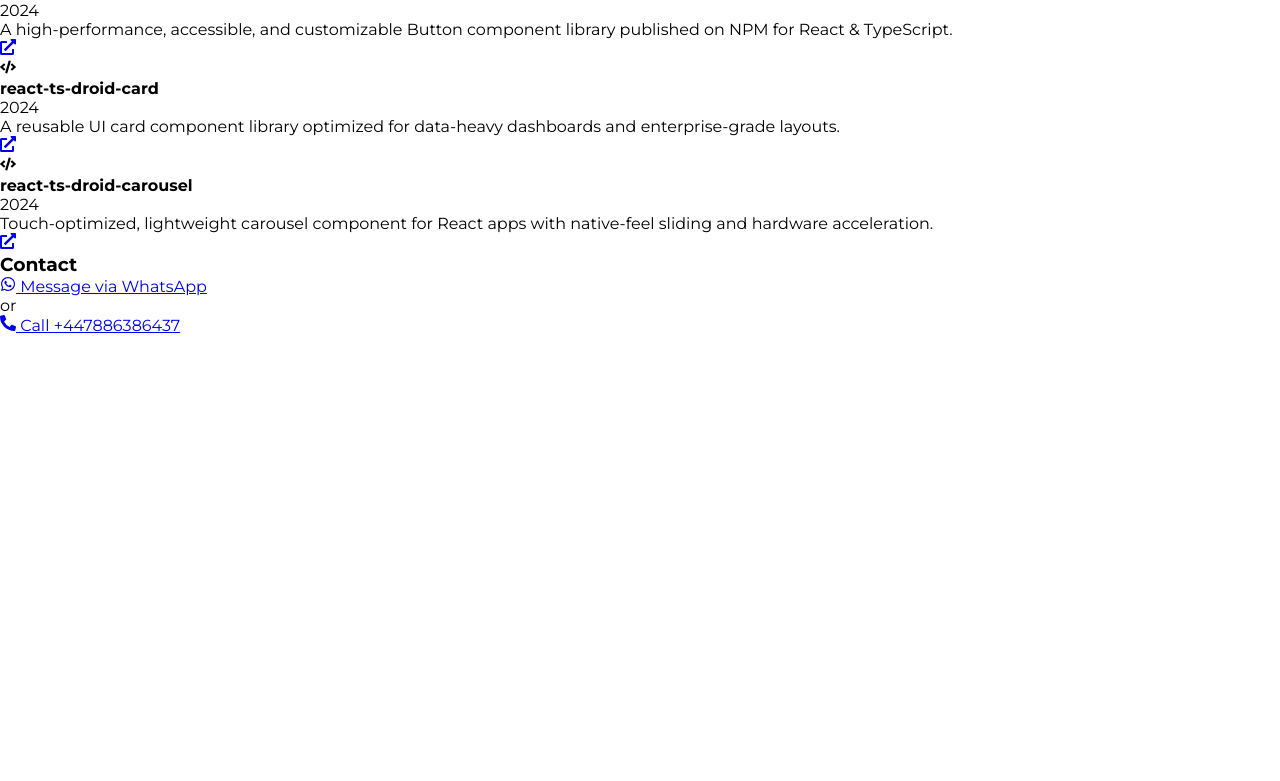
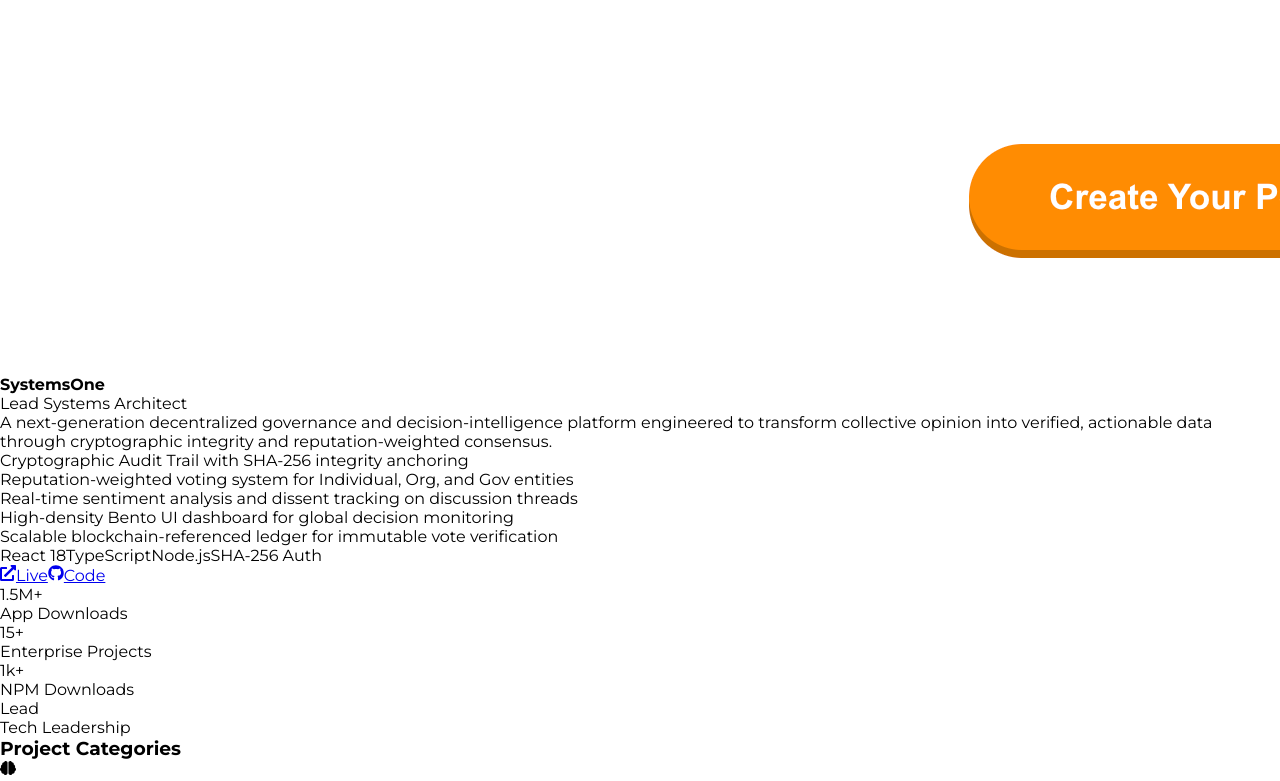
Before and after one commit to developerekene/myprofilemain, a React (Create React App) app: page /projects in a window 1280 px wide. Shown: the part 10690-11471 px from the top of the page. Before the commit the page ends 11025 px from the top, so only its background shows below. Built offline with nearby package versions, Linux system fonts and the light colour scheme; a web font is replaced by a local one.

Commit message:
up to par

```diff
--- a/src/App/UI/Pages/ContactScreen.tsx
+++ b/src/App/UI/Pages/ContactScreen.tsx
@@ -34,10 +34,10 @@ const ContactScreen: React.FC = () => {
                     <FaEnvelope className="text-orange-600 mr-4" />
                     <span className="text-gray-700 font-semibold text-base">ekenehq@gmail.com</span>
                 </div>
-                <div className="flex items-center mb-4">
+                {/* <div className="flex items-center mb-4">
                     <FaPhone className="text-orange-600 mr-4" />
                     <span className="text-gray-700 font-semibold text-base">+44 7778 745043</span>
-                </div>
+                </div> */}
                 <div className="flex items-center">
                     <FaMapMarkerAlt className="text-orange-600 mr-4" />
                     <span className="text-gray-700 font-semibold text-base">Lincoln • United Kingdom</span>
--- a/src/App/UI/Pages/ProjectsScreen.tsx
+++ b/src/App/UI/Pages/ProjectsScreen.tsx
@@ -113,8 +113,26 @@ const FEATURED_PROJECTS = [
             "Secure role-based access control and permissions system",
             "Scalable architecture for multi-organization support",
         ],
+        link: "https://play.google.com/store/apps/details?id=com.devekene.ToolBox",
+        github: "https://github.com/developerekene/ToolBox",
+    },
+    {
+        id: "s7",
+        title: "SystemsOne",
+        image: Assets.images.SystemsOne,
+        description:
+            "A next-generation decentralized governance and decision-intelligence platform engineered to transform collective opinion into verified, actionable data through cryptographic integrity and reputation-weighted consensus.",
+        tech: ["React 18", "TypeScript", "Node.js", "SHA-256 Auth"],
+        role: "Lead Systems Architect",
+        features: [
+            "Cryptographic Audit Trail with SHA-256 integrity anchoring",
+            "Reputation-weighted voting system for Individual, Org, and Gov entities",
+            "Real-time sentiment analysis and dissent tracking on discussion threads",
+            "High-density Bento UI dashboard for global decision monitoring",
+            "Scalable blockchain-referenced ledger for immutable vote verification",
+        ],
         link: "#",
-        github: "https://github.com/developerekene/ToolBox",
+        github: "https://github.com/developerekene/systemsone",
     }
 ];
 
@@ -417,10 +435,10 @@ const ProjectsScreen: React.FC = () => {
                                 <a href={WHATSAPP_LINK} className="flex items-center justify-center gap-3 w-full py-4 bg-orange-600 rounded-xl font-bold hover:bg-orange-700 transition shadow-lg">
                                     <FaWhatsapp /> Message via WhatsApp
                                 </a>
-                                <div className="text-center py-2 text-white/50 text-xs font-bold uppercase tracking-widest">or</div>
+                                {/* <div className="text-center py-2 text-white/50 text-xs font-bold uppercase tracking-widest">or</div>
                                 <a href={`tel:${PHONE_NUMBER}`} className="flex items-center justify-center gap-3 w-full py-4 bg-white text-blue-900 rounded-xl font-bold hover:bg-gray-100 transition shadow-lg">
                                     <FaPhoneAlt /> Call {PHONE_NUMBER}
-                                </a>
+                                </a> */}
                             </div>
                         </div>
                     </div>
--- a/src/App/UI/Pages/ToolShowCase.tsx
+++ b/src/App/UI/Pages/ToolShowCase.tsx
@@ -90,7 +90,7 @@ const ToolShowcase: React.FC = () => {
                                             </p>
                                         </div>
 
-                                        <button className="w-full py-3 bg-gray-50 hover:bg-blue-900 hover:text-white text-blue-900 font-bold rounded-xl transition-colors flex items-center justify-center gap-2 group/btn">
+                                        <button onClick={() => window.open("https://play.google.com/store/apps/details?id=com.devekene.ToolBox", "_blank", "noopener,noreferrer")} className="w-full py-3 bg-gray-50 hover:bg-blue-900 hover:text-white text-blue-900 font-bold rounded-xl transition-colors flex items-center justify-center gap-2 group/btn">
                                             Open Tool
                                             <FaChevronRight className="text-xs group-hover/btn:translate-x-1 transition-transform" />
                                         </button>
@@ -101,7 +101,7 @@ const ToolShowcase: React.FC = () => {
                 ))}
 
                 {/* --- UPGRADE CTA --- */}
-                <div className="mt-20 bg-blue-900 rounded-[3rem] p-10 md:p-16 text-center text-white shadow-2xl relative overflow-hidden">
+                {/* <div className="mt-20 bg-blue-900 rounded-[3rem] p-10 md:p-16 text-center text-white shadow-2xl relative overflow-hidden">
                     <div className="absolute top-0 right-0 p-10 opacity-10">
                         <FaShieldAlt size={200} />
                     </div>
@@ -119,13 +119,13 @@ const ToolShowcase: React.FC = () => {
                             </button>
                         </div>
                     </div>
-                </div>
+                </div> */}
             </div>
 
             {/* --- FOOTER --- */}
             <footer className="mt-20 py-10 text-center border-t border-gray-200">
                 <p className="text-gray-400 text-xs font-bold uppercase tracking-widest">
-                    &copy; {new Date().getFullYear()} Enterprise Tool Suite. All Rights Reserved.
+                    &copy; {new Date().getFullYear()} Ekenedilichukwu. All Rights Reserved.
                 </p>
             </footer>
         </div>
--- a/src/App/utils/constants/Assets.ts
+++ b/src/App/utils/constants/Assets.ts
@@ -56,6 +56,7 @@ const Assets = {
     webiner2: require("../../Assets/images/png/webinar2.png"),
     ogoo: require("../../Assets/images/png/ogooo.png"),
     Toolbox: require("../../Assets/images/png/toolboxmainimg.png"),
+    SystemsOne: require("../../Assets/images/png/sys1.png"),
   },
   files: {
     cv: require("../../Assets/files/Ekene-Okoli-SEE2-2025.docx.pdf")
```
Also changed, not shown: src/App/Assets/images/png/sys1.png (added).
